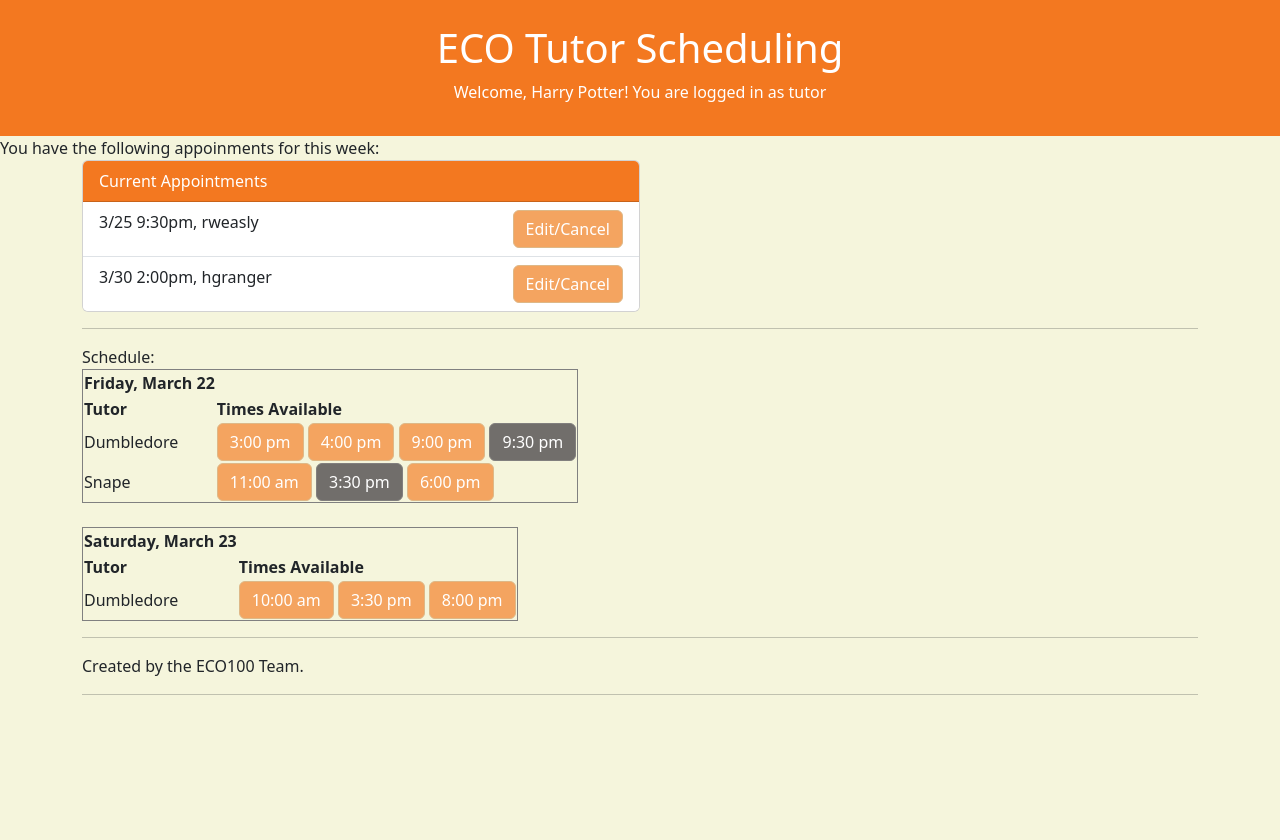
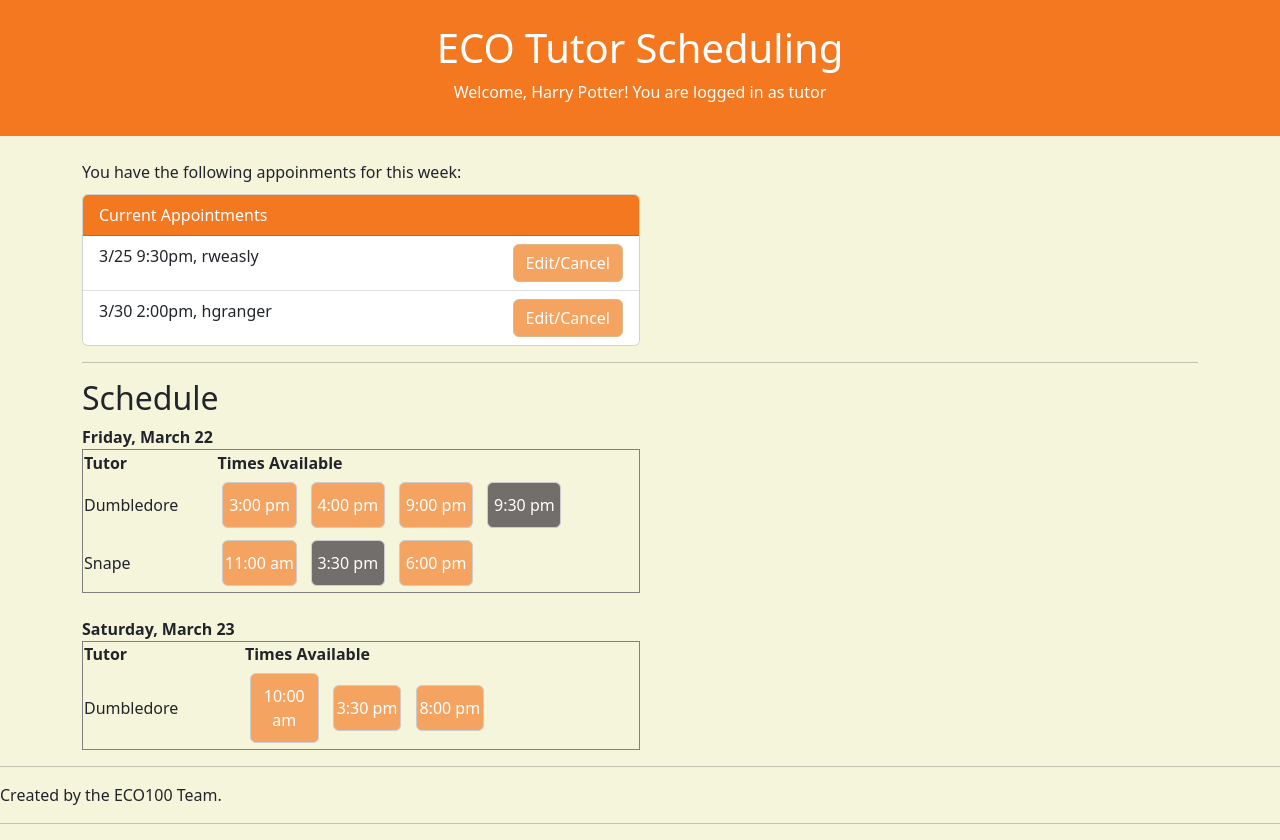
Before and after one commit to lbtan/ECO100, a Flask app: page /tutorview in a window 1280 px wide. Before the commit the page ends 695 px from the top, so only its background shows below. Run offline with Flask 3, Linux system fonts and the light colour scheme; some libraries are stand-ins or nearby versions.

Commit message:
buttons working

```diff
--- a/app/templates/header.html
+++ b/app/templates/header.html
@@ -19,6 +19,7 @@
       </div>
     </div>
   </header>
+  <br>
 
 </body>
 </html>
--- a/app/templates/tutorview.html
+++ b/app/templates/tutorview.html
@@ -41,19 +41,25 @@
                 align-items: center;
                 justify-content: center;
                 height: 100vh;
-            }.link-container {
-                max-width: 300px;
-                width: 300px;
             }.custombg-warm{
                 background-color: #f37820;
+            }.card {
+                margin-top: 10px;
+            }.time-slot {
+                width: calc(100% / 5 - 10px);
+                margin: 5px;
+                padding: 10px 0;
+                border: 1px solid #ccc;
             }
         </style>
     </head>
 
     <body>
         {% include 'header.html' with context %}
-        You have the following appoinments for this week:
+
         <div class="container" >
+            You have the following appoinments for this week:
+
             <!-- Current Appointments Block -->
             <div class="col-md-6">
               <div class="card">
@@ -73,33 +79,23 @@
               </div>
             </div>
         <hr>
-        <div>
 
-        Schedule:
-        <br>
-        <table border="1">
-            <tr>
+        <h2 class="h2">Schedule</h2>
+
+        <table class="col-md-6" border="1">
             <thead>
+                <tr><strong> Friday, March 22 </strong></tr>
                 <tr>
-                    <td>
-                        <strong> Friday, March 22 </strong>
-                    </td>
-                </tr>
-                <tr>
-                    <td>
-                        <strong> Tutor </strong>
-                    </td>
-                    <td>
-                        <strong> Times Available</strong>
-                    </td>
+                    <th>Tutor</th>
+                    <th>Times Available</th>
                 </tr>
                 <tr>
                     <td>
                         Dumbledore
                     </td>
                     <td>
-                        <button class="btn warm-btn btn-block">3:00 pm</button> <button class="btn warm-btn btn-block">4:00 pm</button>
-                         <button class="btn warm-btn btn-block">9:00 pm</button> <button class="btn dark-btn btn-block">9:30 pm</button>
+                        <button class="btn warm-btn time-slot">3:00 pm</button> <button class="btn warm-btn btn-block time-slot">4:00 pm</button>
+                         <button class="btn warm-btn  time-slot">9:00 pm</button> <button class="btn dark-btn btn-block time-slot">9:30 pm</button>
                     </td>
                 </tr>
                 <tr>
@@ -107,35 +103,33 @@
                         Snape
                     </td>
                     <td>
-                        <button class="btn warm-btn btn-block">11:00 am</button> <button class="btn dark-btn btn-block">3:30 pm</button>
-                        <button class="btn warm-btn btn-block">6:00 pm</button>
+                        <button class="btn warm-btn btn-block time-slot">11:00 am</button> <button class="btn dark-btn btn-block time-slot">3:30 pm</button>
+                        <button class="btn warm-btn btn-block time-slot">6:00 pm</button>
                     </td>
                 </tr>
             </thead>
             </tr>
         </table>
     <br>
-        <table border="1">
+        <table class="col-md-6" border="1">
             <thead>
-                    <td>
+                    <tr>
                         <strong> Saturday, March 23 </strong>
-                    </td>
+                    </tr>
                 </tr>
                 <tr>
-                    <td>
-                        <strong> Tutor </strong>
-                    </td>
-                    <td>
-                        <strong> Times Available</strong>
-                    </td>
+                    <th> Tutor </th>
+                    <th>Times Available</td>
                 </tr>
                 <tr>
                     <td>
                         Dumbledore
                     </td>
                     <td>
-                        <button class="btn warm-btn btn-block">10:00 am</button> <button class="btn warm-btn btn-block">3:30 pm</button>
-                        <button class="btn warm-btn btn-block">8:00 pm</button>
+                        <button class="btn warm-btn btn-block time-slot">10:00 am</button>
+                        <button class="btn warm-btn btn-block time-slot">3:30 pm</button>
+                        <button class="btn warm-btn btn-block time-slot">8:00 pm</button>
+
                     </td>
             </thead>
         </table>
```
Also changed, not shown: 1 other file.
